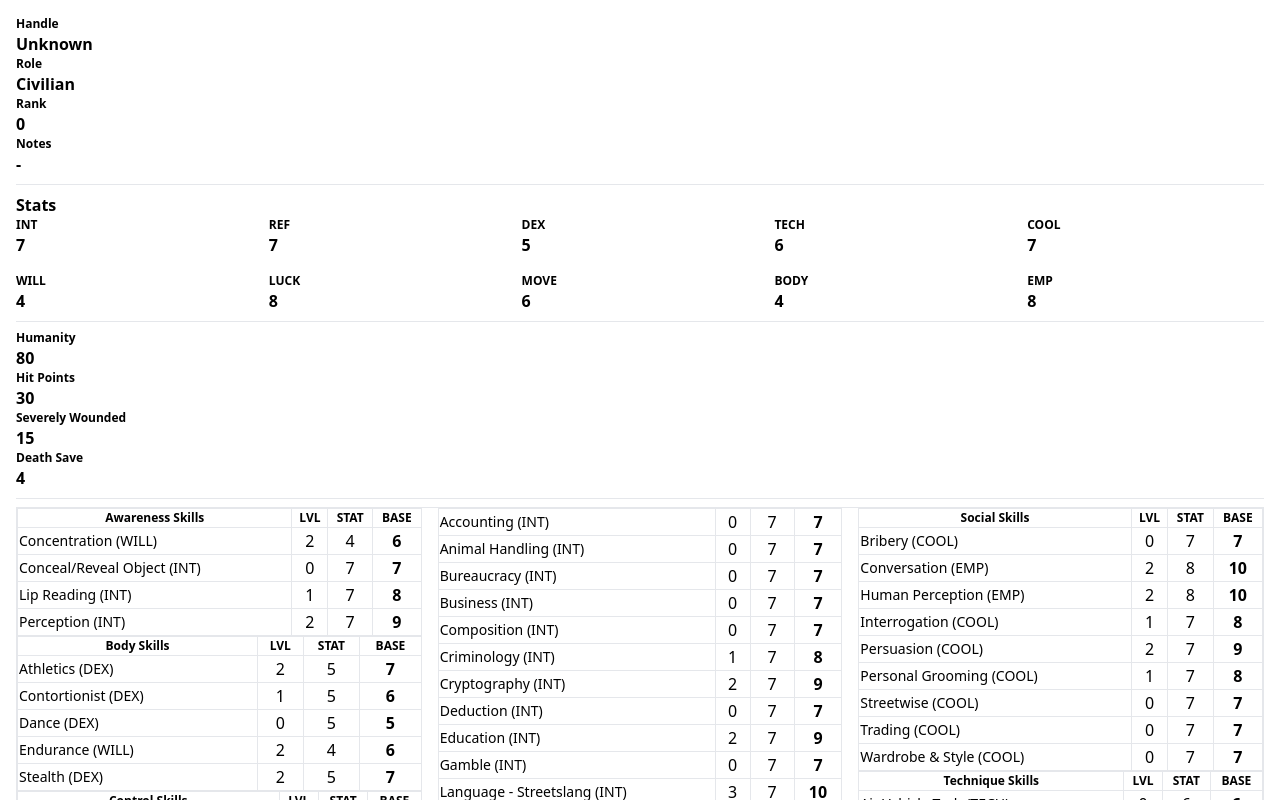
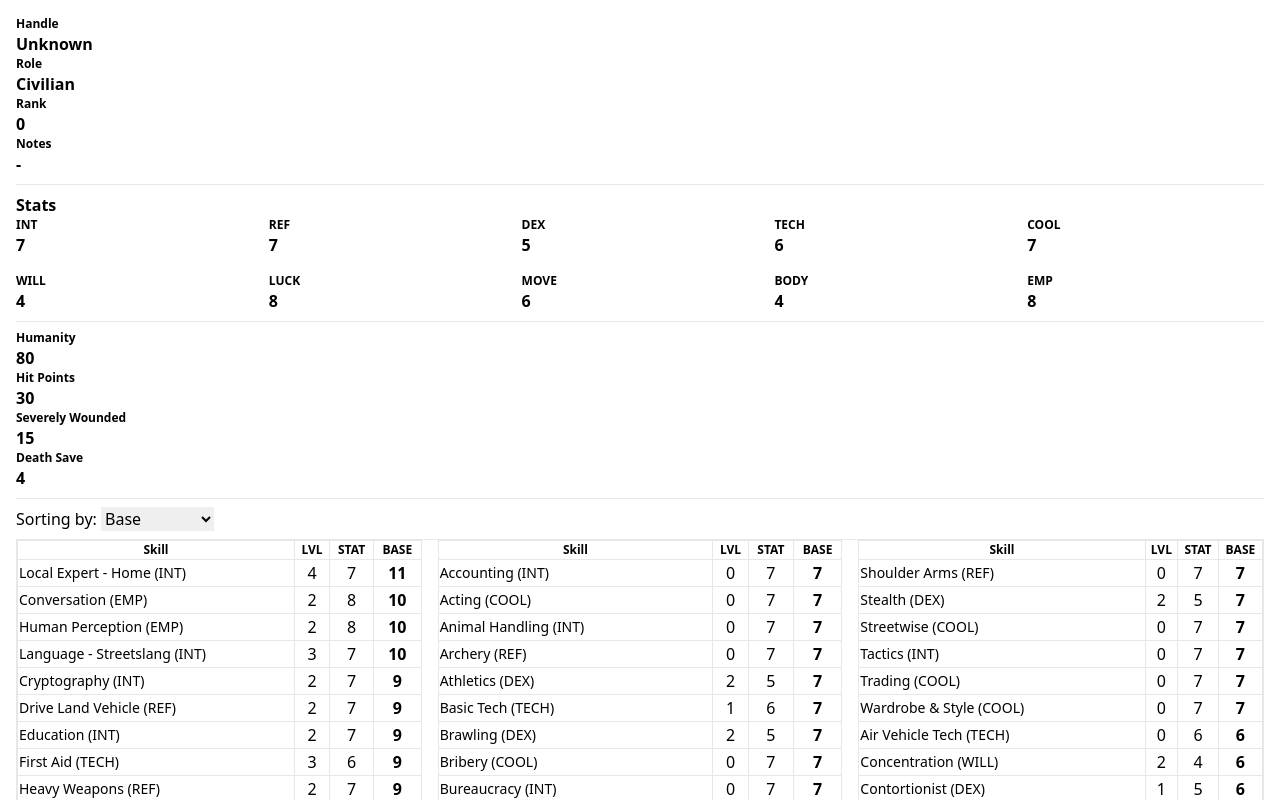
Before and after one commit to benabus/cyberpunk_red_chargen_v2, a Vue app: page / in a window 1280 px wide. Shown: the top 800 px of the page. Built offline with nearby package versions, Linux system fonts and the light colour scheme; the HTML template or start-up script is replaced by a standard one.

Commit message:
Adds skill sorting.

```diff
--- a/src/views/HomeView.vue
+++ b/src/views/HomeView.vue
@@ -4,11 +4,45 @@ import { Stat, Role, CyberwareLocation, SkillList, RequiredSkills, SkillCategori
 import { Lifepath, Skill, Character } from '@/classes';
 import TextField from '@/components/TextField.vue'
 import SkillTable from '@/components/SkillTable.vue'
+import SkillRow from '@/components/SkillRow.vue'
 
 
+/**
+ * Valid Skill Sort Methods:
+ *  level - level of the skill
+ *  alphabetical - alphabetical order
+ *  group - group by category
+ *  base - stat + level
+ */
+const sort_method = ref('base'); // Initializes reactive variable for sorting method, default 'base'.
+// Function to divide a skills array into three chunks.
+const createSkillsChunks = (skills: Skill[]) => {
+    const chunkSize = Math.ceil(skills.length / 3); // Calculates size of each chunk.
+    return [0, 1, 2].map(i => skills.slice(i * chunkSize, (i + 1) * chunkSize)); // Creates three chunks.
+};
+const skillChunks = computed(() => {
+    // Sort skills alphabetically as a baseline.
+    const alphabetical_skills = Object.values(char.value.skills).sort((a, b) => a.name.localeCompare(b.name))
+    if (sort_method.value === 'base') {
+        // Sorts skills by 'base' (stat + level) after initial alphabetical sort, then chunks.
+        return createSkillsChunks(Object.values(alphabetical_skills).sort((a, b) => {
+            const a_base = a.lvl + char.value.stats[a.stat] // Calculates 'base' for skill a.
+            const b_base = b.lvl + char.value.stats[b.stat] // Calculates 'base' for skill b.
+            return b_base - a_base // Descending sort.
+        }));
+    } else if (sort_method.value === 'level') {
+        // Sorts skills by level, then chunks.
+        return createSkillsChunks(Object.values(alphabetical_skills).sort((a, b) => b.lvl - a.lvl));
+    } else if (sort_method.value === 'alphabetical') {
+        // Uses the initial alphabetical sort, then chunks.
+        return createSkillsChunks(alphabetical_skills);
+    } else {
+        // If no valid sort method is provided, returns an empty array.
+        return [];
+    }
+})
 
-
-const char = ref(new Character())
+// Derived Statistics
 const hit_points = computed(() => {
     return 10 + (5 * Math.ceil((char.value.stats.BODY + char.value.stats.WILL) / 2))
 })
@@ -21,6 +55,9 @@ const death_save = computed(() => {
 const humanity = computed(() => {
     return char.value.stats.EMP * 10;
 })
+
+
+const char = ref(new Character()) // Initializes reactive variable for character.
 
 </script>
 
@@ -36,7 +73,8 @@ const humanity = computed(() => {
 
         <div class="font-bold">Stats</div>
         <div class="grid grid-cols-5 gap-4">
-            <TextField v-for="stat of Object.keys(char.stats)" :title="stat" :value="char.stats[stat].toString()" />
+            <TextField v-for="stat of Object.keys(char.stats)" :title="stat" :key="`stat_block_${stat}`"
+                :value="char.stats[stat].toString()" />
         </div>
 
         <hr class="my-2" />
@@ -47,14 +85,36 @@ const humanity = computed(() => {
         <TextField title="Death Save" :value="death_save" />
 
         <hr class="my-2" />
+        <div class="my-2">
+            Sorting by: <select v-model="sort_method">
+                <option value="alphabetical">Alphabetical</option>
+                <option value="base">Base</option>
+                <option value="group">Group</option>
+                <option value="level">Level</option>
+            </select>
+        </div>
 
         <div class="">
-            <div class="border columns-3">
-                <div class="" v-for="category in Object.keys(SkillCategories)">
-                    <SkillTable :category :char="char" />
-                </div>
+            <div class="border columns-3 space-y-4">
+                <template v-if="sort_method === 'group'">
+                    <SkillTable v-for="category in Object.keys(SkillCategories)" :key="`skill_cat_${category}`"
+                        :category :char="char" />
+                </template>
+                <template v-else>
+                    <table class="w-full" v-for="(chunks, index) in skillChunks" :key="`skill_chunk_${index}`">
+                        <tr>
+                            <th class="border text-xs">Skill</th>
+                            <th class="border text-xs">LVL</th>
+                            <th class="border text-xs">STAT</th>
+                            <th class="border text-xs">BASE</th>
+                        </tr>
+                        <SkillRow v-for="skill in chunks" :key="`skill_${skill.name}`" :skill="skill"
+                            :stat="char.stats[skill.stat]" />
+                    </table>
+                </template>
             </div>
         </div>
+        <hr />
 
     </main>
 </template>
```
